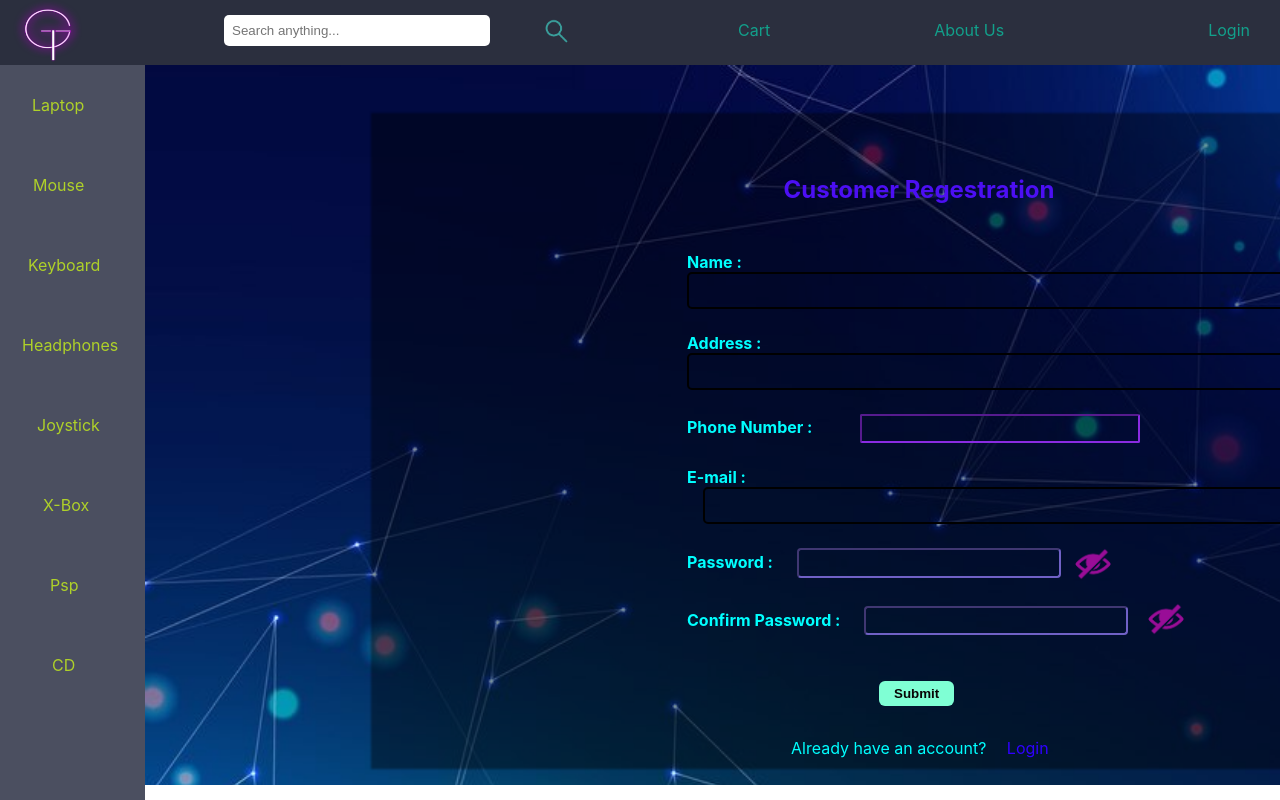
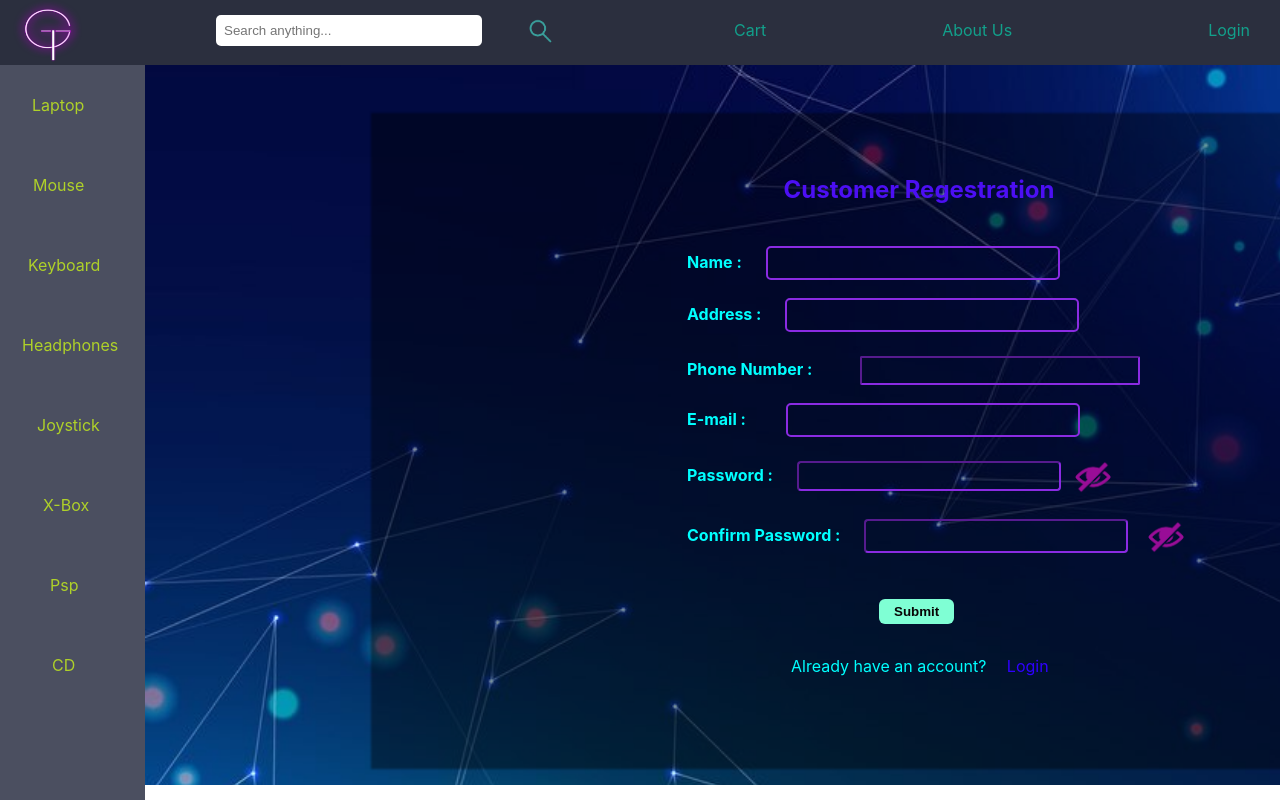
Before and after one commit to BikashTamang12/GameTech, a React (Create React App) app: page /signin in a window 1280 px wide. Built offline with nearby package versions, Linux system fonts and the light colour scheme.

Commit message:
make css

```diff
--- a/src/App.js
+++ b/src/App.js
@@ -8,7 +8,7 @@ import Login from './Components/Login';
 import { Authprovider } from './Components/AuthContext';
 import ForgetPassword from './Components/ForgetPassword';
 import ByNowDetails from './Components/ByNowDetails';
-import HomeButton from './Components/HomeButton';
+import CustomerHomePage from './Components/CustomerHomePage';
 import UserAdmin from './Components/UserAdmin';
 
 function App() {
@@ -24,6 +24,7 @@ function App() {
 function AppContent() {
   const [products, setProducts] = useState([]); // To make products as an empty array
   const location = useLocation();
+
   const hideNavBars = location.pathname === '/adminPage'; // Conditionally hide NavBar on adminPage
 
   return (
@@ -36,7 +37,8 @@ function AppContent() {
       )}
 
       <Routes>
-        <Route path="/" element={<HomeButton />} />
+        <Route path="/" element={<CustomerHomePage products={products} setProducts={setProducts} />} />
+        <Route path='logoutDemo' element={<CustomerHomePage/>}/>
         <Route path="/adminPage" element={<UserAdmin products={products} setProducts={setProducts} />} /> {/* Pass props here */}
         <Route path="/buynow" element={<ByNowDetails />} />
         <Route path="/about" element={<About />} />
--- a/src/Components/CustomerForm.css
+++ b/src/Components/CustomerForm.css
@@ -194,10 +194,15 @@
  #confirmpassword{
     height: 23px;
     font-size: 18px;
+    border-color: blueviolet;
+    height: 3.5vh;
+
  }
  #password{
     height: 23px;
     font-size: 18px;
+    border-color: blueviolet;
+    height: 3.5vh;
  }
 
 
@@ -222,3 +227,28 @@
    margin-bottom: 20px;
    margin-left: -8vh;
  }
+
+ #username{
+
+   height: 2.5vh;
+   font-size: 16px;
+   margin-top:-3vh;
+   border-color: blueviolet;
+   width: 35vh;
+ }
+#address{
+
+   height: 2.5vh;
+   font-size: 16px;
+   margin-top:-3vh;
+   border-color: blueviolet;
+   width: 35vh;
+}
+#email{
+
+   height: 2.5vh;
+   font-size: 16px;
+   margin-top:-3vh;
+   border-color: blueviolet;
+   width: 35vh;
+}
--- a/src/Components/CustomerHomePage.css
+++ b/src/Components/CustomerHomePage.css
@@ -21,3 +21,11 @@
     width: 100%;
     height: auto;
   }
+
+  #productmessage{
+    margin-left: 50vh;
+  }
+
+  .div-container{
+    background-color: red;
+  }
--- a/src/Components/CustomerHomePage.jsx
+++ b/src/Components/CustomerHomePage.jsx
@@ -12,7 +12,7 @@ function Home({ products }) {
       <h2>Product List</h2>
       <div className="grid-container">
         {products.length === 0 ? (
-          <p>No products available.</p>
+          <p  id="productmessage">No products available.</p>
         ) : (
           products.map((product, index) => (
             <ProductCard key={index} product={product} />
--- a/src/Components/Login.css
+++ b/src/Components/Login.css
@@ -41,6 +41,7 @@
     color: rgb(76, 15, 243);
     margin-top: 5vh;
     z-index: 1;
+
 }
 
 #lsubmit{
@@ -74,14 +75,24 @@
     position: relative;
  }
 
- #llemail{
-    margin-left: 26vh;
+ .llemail{
+    margin-left: 20vh;
   font-weight: bold;
    color: aqua;
+   display: inline-block;
+   margin-top: 5vh;
+
+
+
 }
 
 #loemail{
     margin-top: 8vh;
+
+  height:10vh;
+
+
+
 }
 
 #llpassword{
@@ -92,9 +103,12 @@
 
 #lopassword{
     margin-top: 6vh;
-    position: relative;
+
+
 
 }
+
+
 
 #fpassword{
     margin-left: 40vh;
@@ -190,10 +204,15 @@
 
 
  #lllemail{
-    margin-left: 3vh;
-    height: 3.5vh;
+    margin-left: 5vh;
+    height: 2.5vh;
     font-size: 16px;
+    margin-top:-10vh;
+    border-color: blueviolet;
+    width: 35vh;
+
  }
+
 
  #successmeassage{
     color: rgb(224, 31, 192);
--- a/src/Components/Login.jsx
+++ b/src/Components/Login.jsx
@@ -4,6 +4,7 @@ import "./Login.css";
 import open_eye from "./Images/open_eye.png";
 import close_eye from "./Images/close_eye.png";
 import { useAuth } from "./AuthContext";
+import { useNavigate } from "react-router-dom";
 
 const Login = () => {
   const { login } = useAuth();
@@ -14,6 +15,7 @@ const Login = () => {
   const [errors, setErrors] = useState({});
   const [visible, setVisible] = useState(false);
   const [loginResult, setLoginResult] = useState("");
+  const navigate =useNavigate();
 
   const handleChange = (e) => {
     const { name, value } = e.target;
@@ -55,8 +57,15 @@ const Login = () => {
         const textResponse = await response.text();
         console.log("Raw response:", textResponse);
         const data = JSON.parse(textResponse);
+        if(data[0].result==="Admin Login successful"){
+          setLoginResult("Admin login successful");
 
-        if (data[0].result === "Login successful") {
+          navigate("/adminPage");
+        }
+
+
+
+       else if (data[0].result === "Login successful") {
           setLoginResult("Login successful");
           login();
         } else if (data[0].result === "wrong password") {
@@ -88,7 +97,10 @@ const Login = () => {
 
           <form onSubmit={loginValidation}>
             <div id="loemail">
-              <label htmlFor="email" id="llemail">E-mail :</label>
+
+
+              <label htmlFor="email" className="llemail">E-mail : </label>
+
               <input
                 type="text"
                 name="email"
--- a/src/Components/UserAdmin.jsx
+++ b/src/Components/UserAdmin.jsx
@@ -1,12 +1,14 @@
 import React, { useState } from "react";
 import "./UserAdmin.css";
 import ProductForm from "./ProductForm";
+import { useNavigate } from "react-router-dom";
 
 function UserAdmin({ products, setProducts }) {
   const [showForm, setShowForm] = useState(false); // to toggle the visibility of the form when other button is clicked
   const [showModifyList, setShowModifyList] = useState(false);
   const [isEditing, setIsEditing] = useState(false); // check if we are editing a product
   const [currentProductIndex, setCurrentProductIndex] = useState(null); // show the index of the product being edited
+  const navigate =useNavigate();
   const [newProduct, setNewProduct] = useState({
     // product details
     title: "",
@@ -127,14 +129,19 @@ function UserAdmin({ products, setProducts }) {
     });
     setIsEditing(false);
     setCurrentProductIndex(null);
+
+
   };
+  const logoutOperation=()=>{
+    navigate("/logoutDemo");
+  }
 
   return (
     <div className="UserAdmin">
       <nav className="sidebar">
         <button onClick={toggleAddForm}>Add Product</button>
         <button onClick={handleShowModify}>Modify Product</button>
-        <button>Logout</button> {/* logout handler */}
+        <button onClick={logoutOperation}>Logout</button> {/* logout handler */}
       </nav>
       <main>
         {message && <p className="message">{message}</p>}{" "}
```
